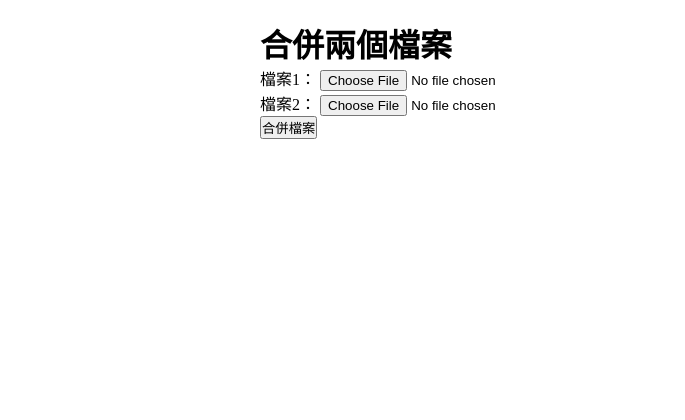
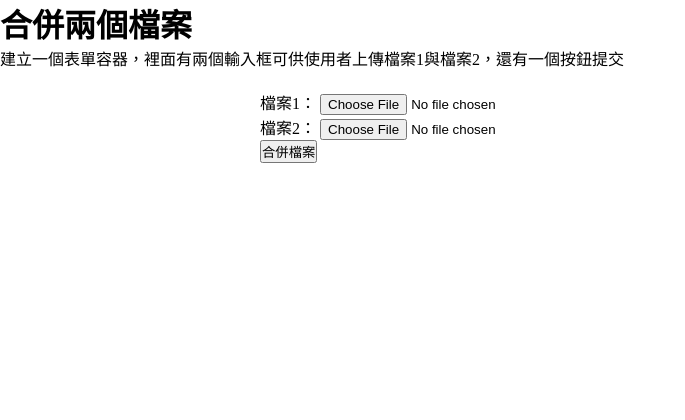
Before and after one commit to lazycat1005/php-exercises, a PHP site: page /exercises/94_file-merger/php-version/index.php in a window 1280 px wide. Shown: the top 420 px of the page, without its empty margins (0-685 px from the left). Run offline with PHP 8.4, Linux system fonts and the light colour scheme.

Commit message:
更新README與index.php，新增檔案合併功能的說明與結構調整

```diff
--- a/exercises/94_file-merger/php-version/index.php
+++ b/exercises/94_file-merger/php-version/index.php
@@ -5,9 +5,14 @@ include '../../../header.php';
 ?>
 
 <body>
-    <!-- 建立一個表單容器，裡面有兩個輸入框可供使用者上傳檔案1與檔案2，還有一個按鈕提交 -->
+    <!-- 標題 -->
+    <header>
+        <h1>合併兩個檔案</h1>
+        <p>建立一個表單容器，裡面有兩個輸入框可供使用者上傳檔案1與檔案2，還有一個按鈕提交</p>
+    </header>
+
+    <!-- 主結構 -->
     <main>
-        <h1>合併兩個檔案</h1>
         <form id="mergeForm" action="" method="post" enctype="multipart/form-data">
             <label for="file1">檔案1：</label>
             <input type="file" id="file1" name="file1" accept=".txt" required>
@@ -49,6 +54,8 @@ include '../../../header.php';
         }
         ?>
     </main>
+
+    <!-- 返回首頁按鈕 -->
     <a class="fixedBtn" href="../../../index.php">Back</a>
 </body>
 
```
Also changed, not shown: exercises/94_file-merger/README.md.
